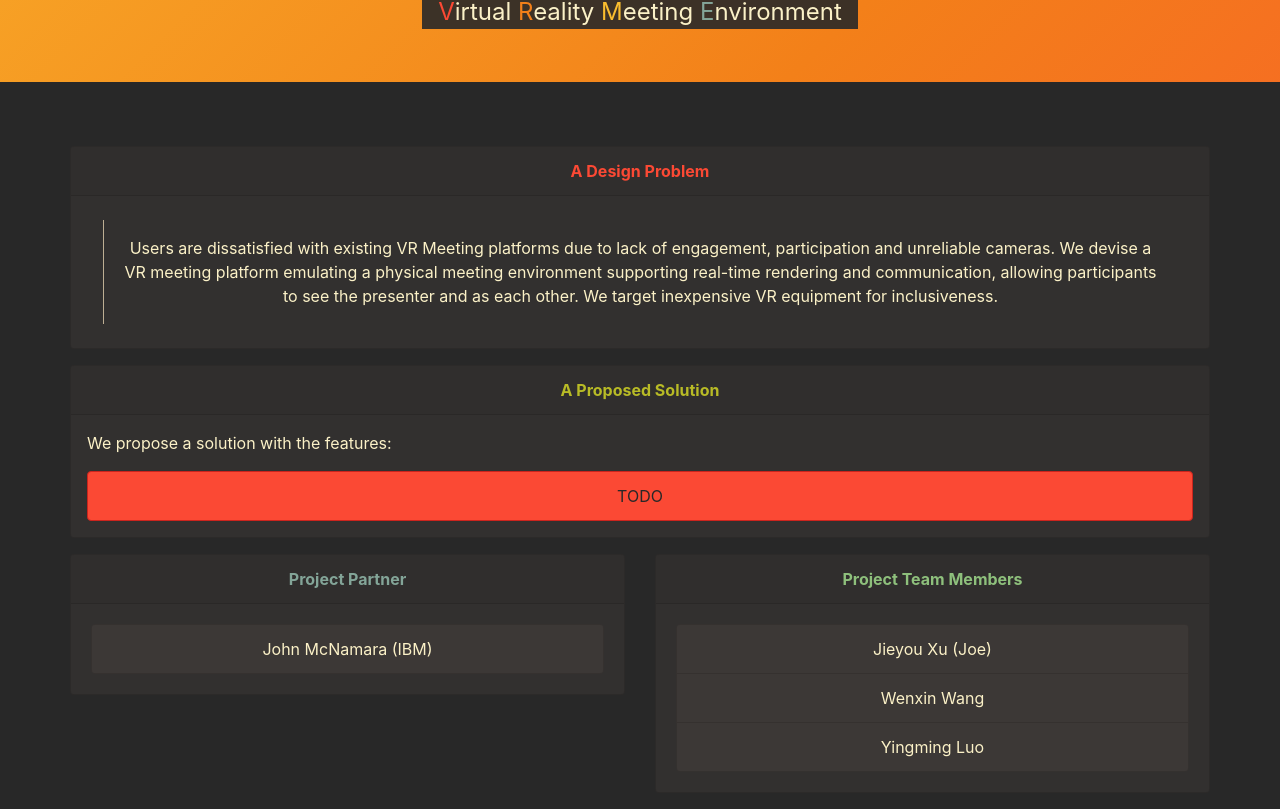
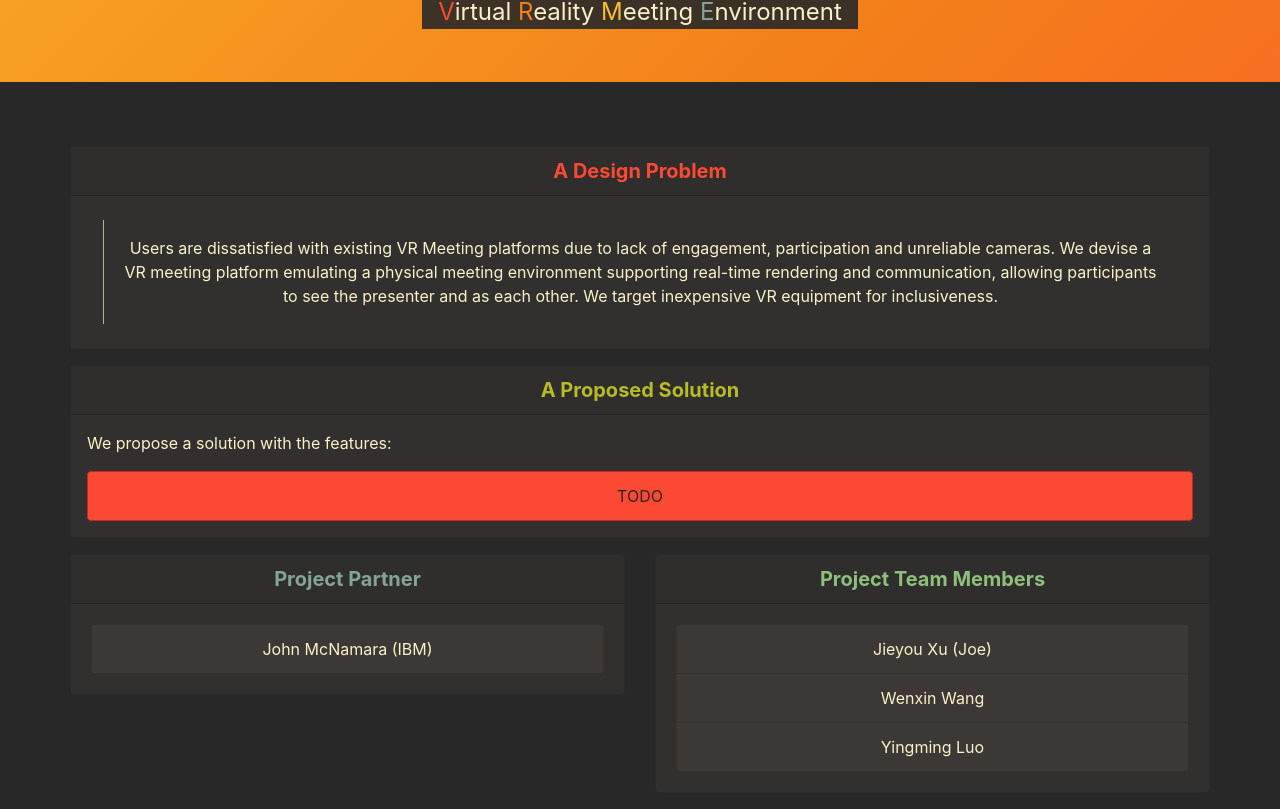
Before and after one commit to jieyouxu/VRME-Project-Website, a React app: page / in a window 1280 px wide. Shown: the part 366-1175 px from the top of the page. Built offline with nearby package versions, Linux system fonts and the light colour scheme.

Commit message:
feat: increase title size

```diff
--- a/src/pages/home/ProjectSummary.jsx
+++ b/src/pages/home/ProjectSummary.jsx
@@ -54,7 +54,7 @@ const ProjectSummary = () => (
 					<Col>
 						<Card className="theme-bg-base-d0-soft">
 							<div className="card-header text-center theme-c-l-red">
-								<b>A Design Problem</b>
+								<h5 className="mb-0"><b>A Design Problem</b></h5>
 							</div>
 							<CardBody className="text-center p-3">
 								<blockquote>
@@ -73,7 +73,7 @@ const ProjectSummary = () => (
 					<Col>
 						<Card className="theme-bg-base-d0-soft">
 							<div className="card-header text-center theme-c-l-green">
-								<b>A Proposed Solution</b>
+								<h5 className="mb-0"><b>A Proposed Solution</b></h5>
 							</div>
 							<CardBody className="p-3 text-justify">
 								<CardText>
@@ -89,7 +89,7 @@ const ProjectSummary = () => (
 					<Col>
 						<Card className="theme-bg-base-d0-soft">
 							<div className="card-header text-center theme-c-l-blue">
-								<b>Project Partner</b>
+								<h5 className="mb-0"><b>Project Partner</b></h5>
 							</div>
 							<CardBody className="text-center">
 								<ListGroup>
@@ -101,7 +101,7 @@ const ProjectSummary = () => (
 					<Col>
 						<Card className="theme-bg-base-d0-soft">
 							<div className="card-header text-center theme-c-l-aqua">
-								<b>Project Team Members</b>
+								<h5 className="mb-0"><b>Project Team Members</b></h5>
 							</div>
 							<CardBody className="text-center">
 								<ListGroup>
```
